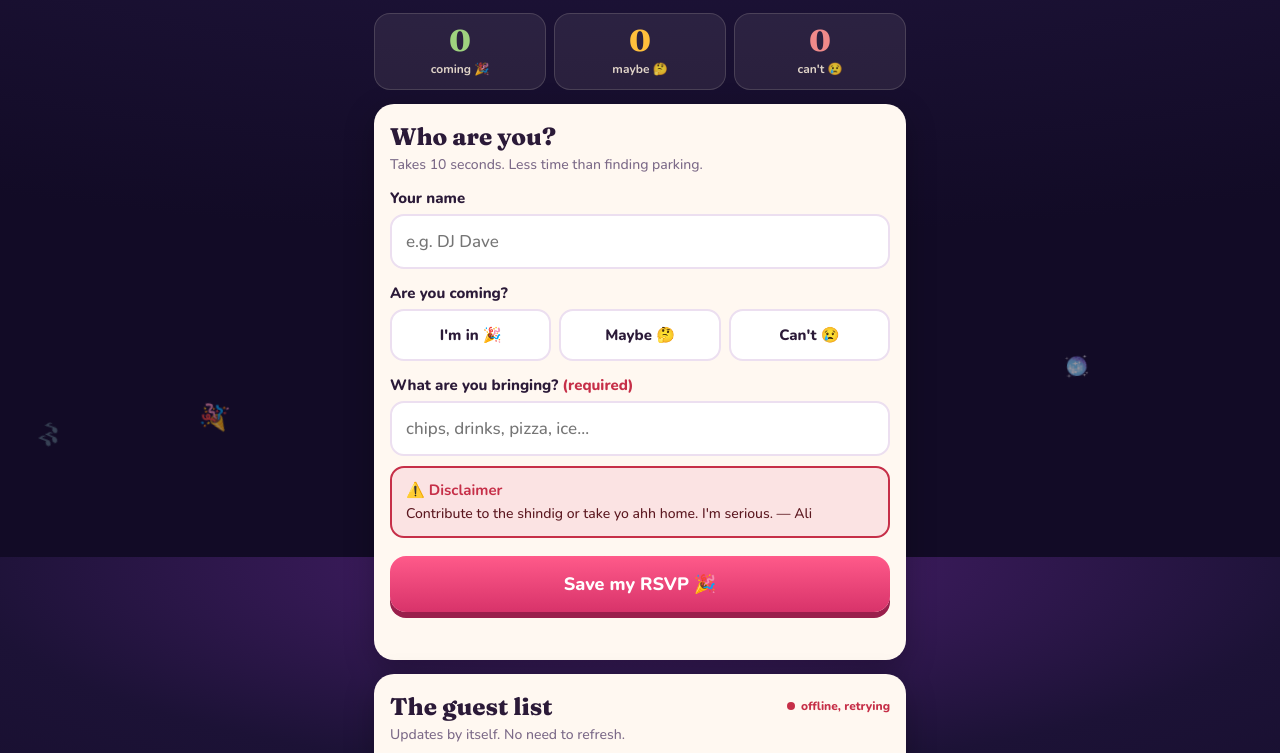
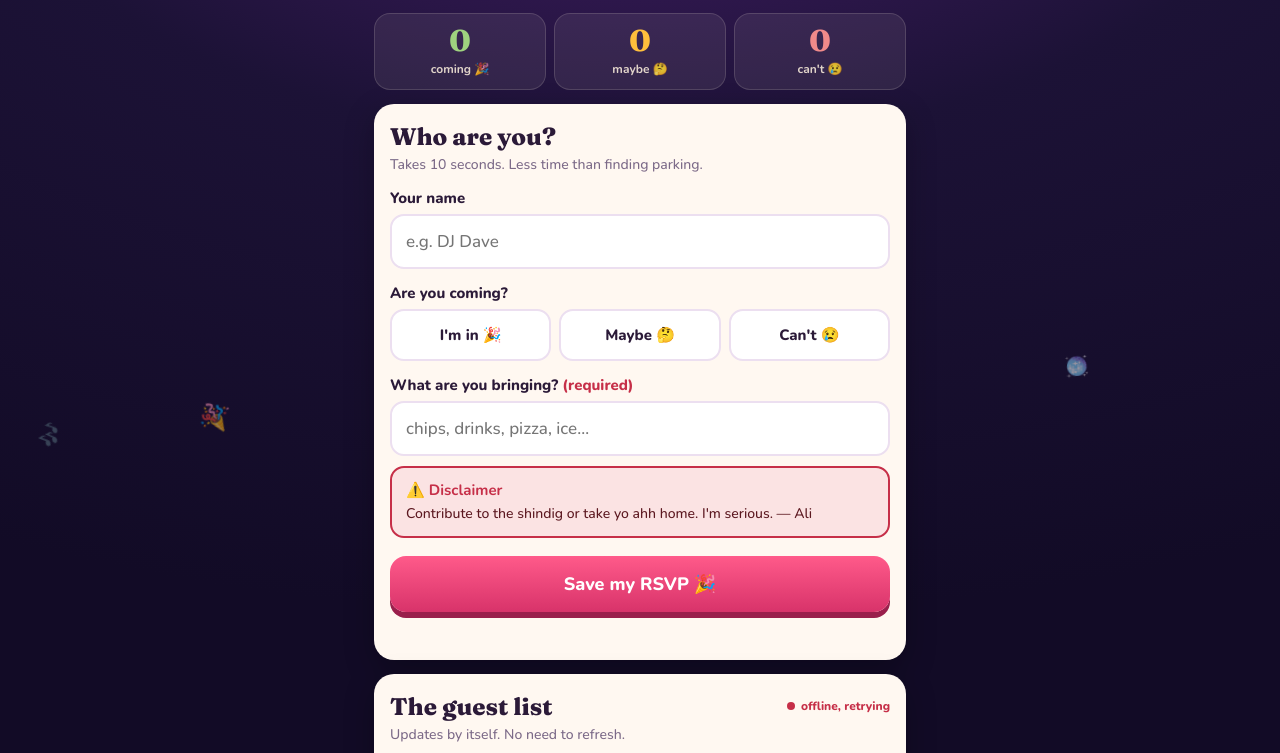
Before and after one commit to goobwork/friendsgiving-rsvp, a plain HTML site: page index.html in a window 1280 px wide. Shown: the part 243-996 px from the top of the page. Drawn offline with nearby package versions, Linux system fonts and the light colour scheme; no server answers.

Commit message:
Keep dark background on long pages and iOS

```diff
--- a/index.html
+++ b/index.html
@@ -20,9 +20,10 @@
   }
   *{box-sizing:border-box}
   html,body{margin:0;overflow-x:hidden}
+  html{background:#120b26}
   body{
     font-family:Nunito,system-ui,-apple-system,sans-serif;color:var(--ink);
-    background:radial-gradient(120% 60% at 50% 0%,#4a1f6e 0%,var(--bg2) 45%,var(--bg) 100%) fixed;
+    background:radial-gradient(120% 60% at 50% 0%,#4a1f6e 0%,var(--bg2) 45%,var(--bg) 100%) no-repeat;background-color:var(--bg);
     min-height:100vh;-webkit-text-size-adjust:100%;
     padding:env(safe-area-inset-top) 0 calc(24px + env(safe-area-inset-bottom));
   }
```
